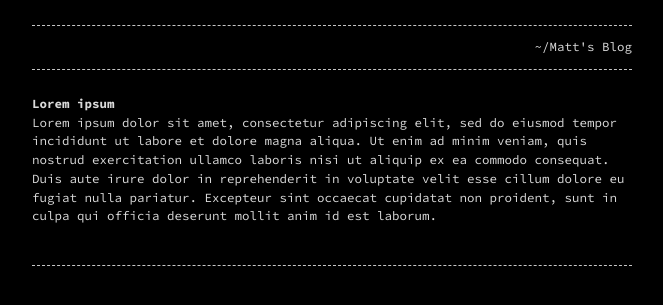
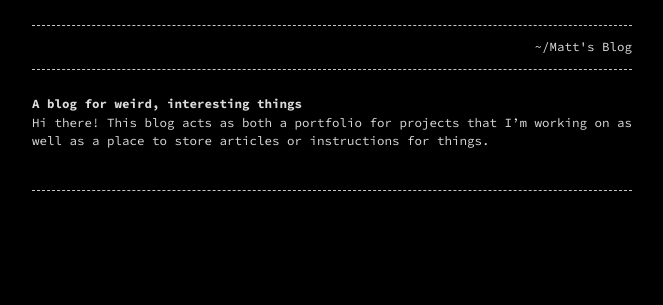
Before and after one commit to mattkduran/mattkduran.github.io, a Jekyll site: the page built from index.md, in a window 1280 px wide. Shown: the top 305 px of the page, without its empty margins (308-971 px from the left). Built offline with Jekyll 4.4.1, drawn with Linux system fonts in a browser that asks for light colours.

Commit message:
Changed the landing page text

```diff
--- a/index.md
+++ b/index.md
@@ -4,6 +4,6 @@ layout: home
 permalink: /
 ---
 
-# Lorem ipsum
+# A blog for weird, interesting things
 
-Lorem ipsum dolor sit amet, consectetur adipiscing elit, sed do eiusmod tempor incididunt ut labore et dolore magna aliqua. Ut enim ad minim veniam, quis nostrud exercitation ullamco laboris nisi ut aliquip ex ea commodo consequat. Duis aute irure dolor in reprehenderit in voluptate velit esse cillum dolore eu fugiat nulla pariatur. Excepteur sint occaecat cupidatat non proident, sunt in culpa qui officia deserunt mollit anim id est laborum.
+Hi there! This blog acts as both a portfolio for projects that I'm working on as well as a place to store articles or instructions for things.
```
